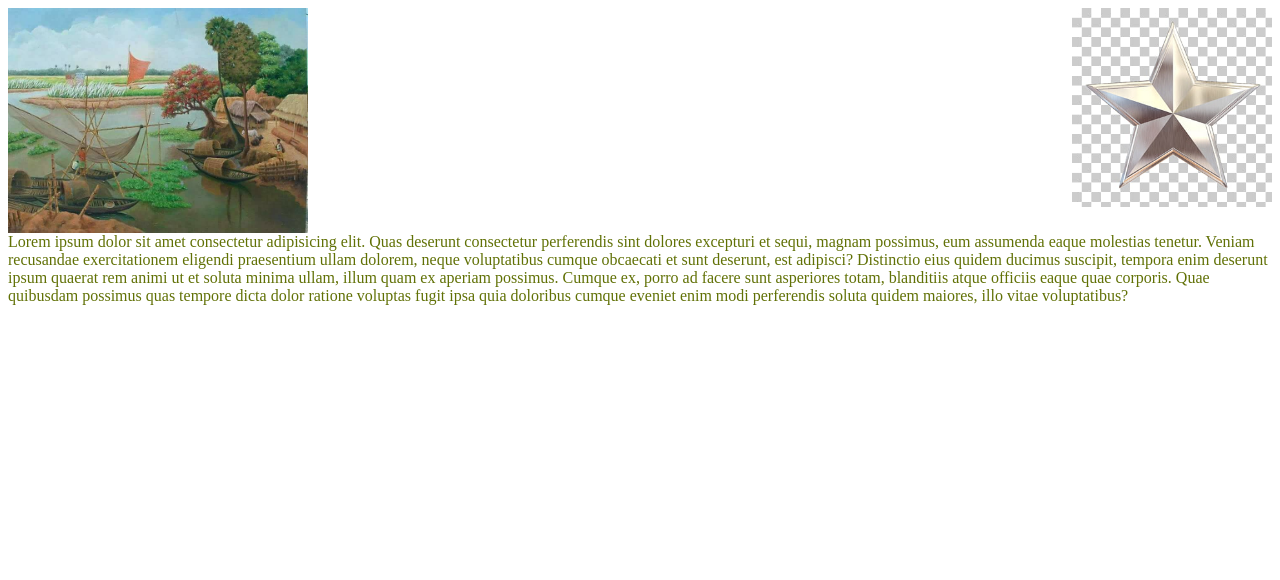
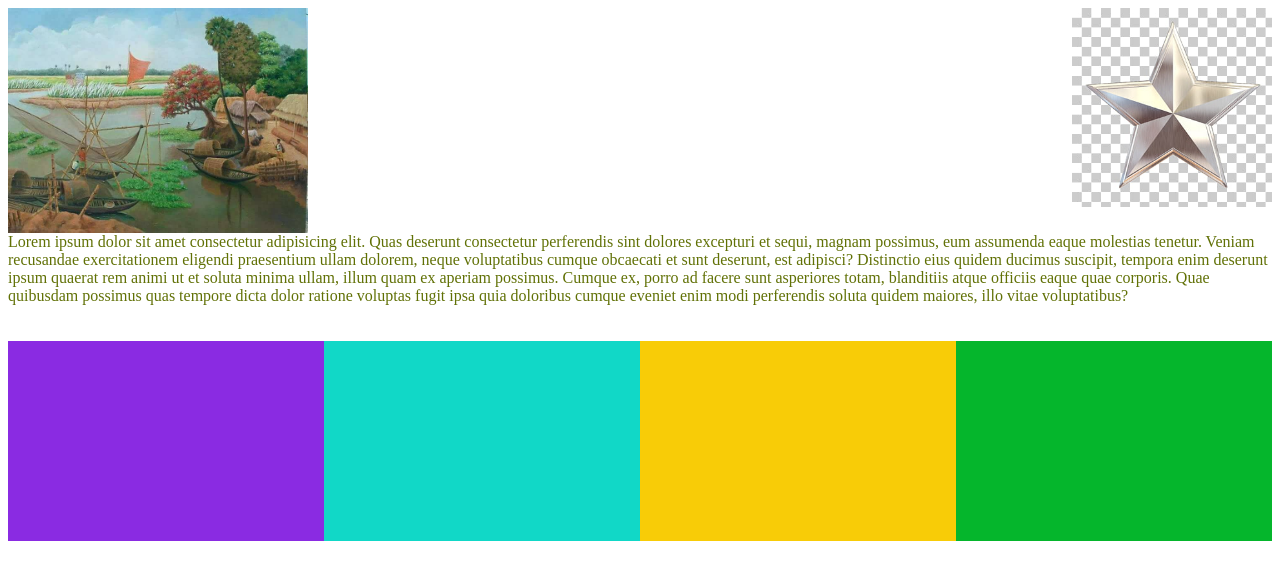
Before and after one commit to litonbairaggi/css-basic, a plain HTML site: page float css project/index.html in a window 1280 px wide. Drawn offline with Linux system fonts and the light colour scheme.

Commit message:
add float element

```diff
--- a/float css project/css/style.css
+++ b/float css project/css/style.css
@@ -10,3 +10,22 @@ p{
     color: #617106;
     clear: both;
 }
+.box{
+    height: 200px;
+    background: #c0c0c0;
+    width: 25%;
+    float: left;
+    margin-top: 20px;
+}
+.box1{
+    background: #8a2be2;
+}
+.box2{
+    background: #11d8c7;
+}
+.box3{
+    background: #f8cc07;
+}
+.box4{
+    background: #05b62c;
+}
--- a/float css project/index.html
+++ b/float css project/index.html
@@ -14,5 +14,9 @@
             asperiores totam, blanditiis atque officiis eaque quae corporis. Quae quibusdam possimus quas tempore dicta dolor ratione voluptas fugit ipsa quia doloribus cumque
             eveniet enim modi perferendis soluta quidem maiores, illo vitae voluptatibus?
         </p>
+        <div class="box box1"></div>
+        <div class="box box2"></div>
+        <div class="box box3"></div>
+        <div class="box box4"></div>
     </body>
 </html>
```
